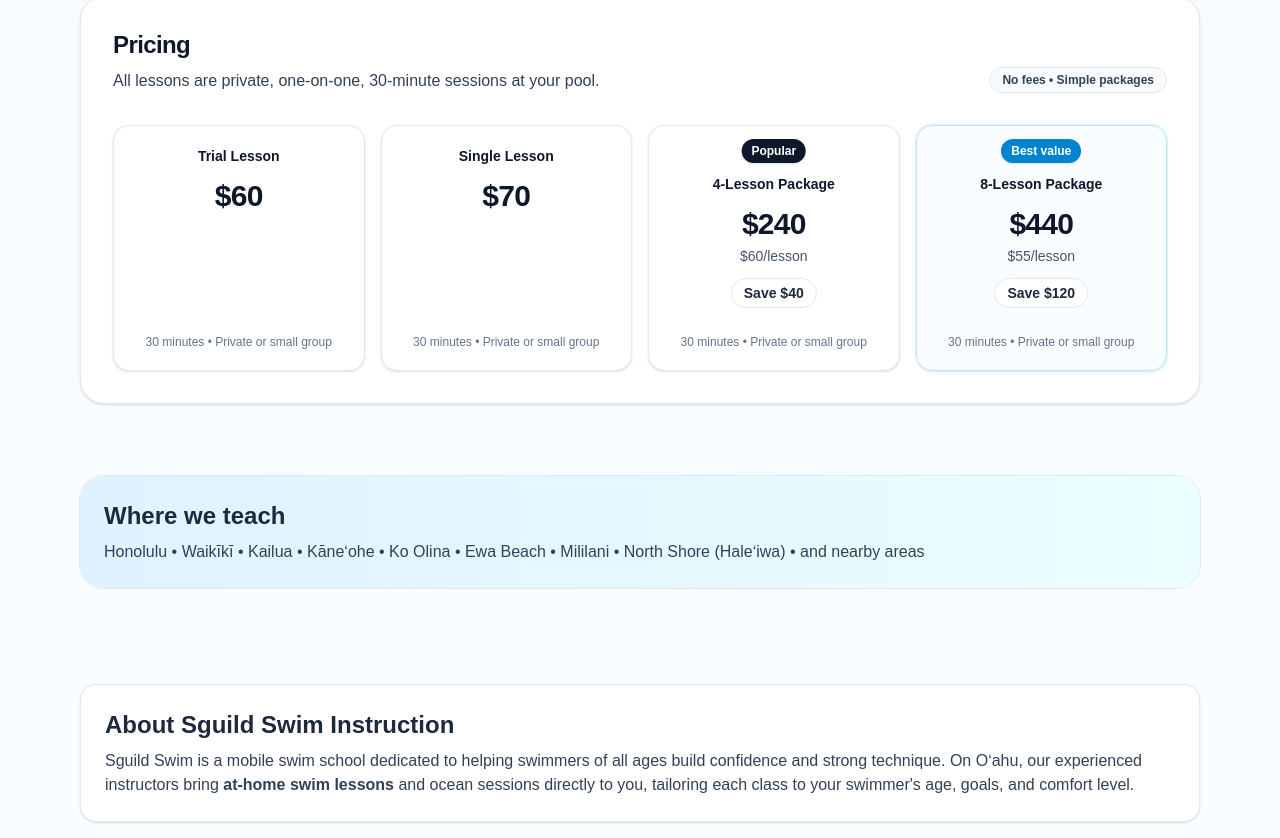
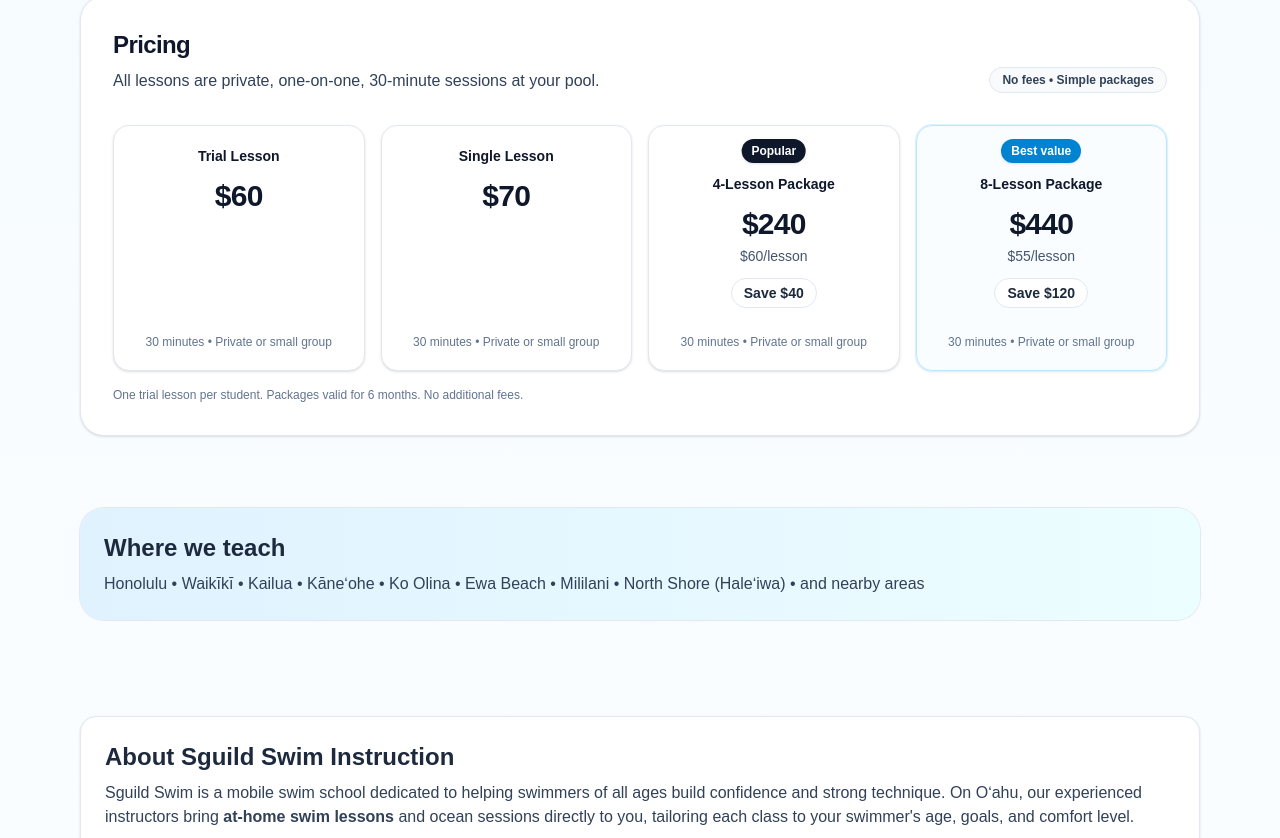
Before and after one commit to sguild-admin/sguild-site, a Next.js app: page /oahu in a window 1280 px wide. Shown: the part 1266-2104 px from the top of the page. Built offline with nearby package versions, Linux system fonts and the light colour scheme.

Commit message:
update pricing footer

```diff
--- a/src/components/PricingSection.tsx
+++ b/src/components/PricingSection.tsx
@@ -130,6 +130,11 @@
             )
           })}
         </div>
+
+        {/* New footer line */}
+        <p className="mt-4 text-xs text-slate-500">
+          One trial lesson per student. Packages valid for 6 months. No additional fees.
+        </p>
       </div>
     </section>
   )
```
Lines whose indentation alone changed are shown as unchanged.
